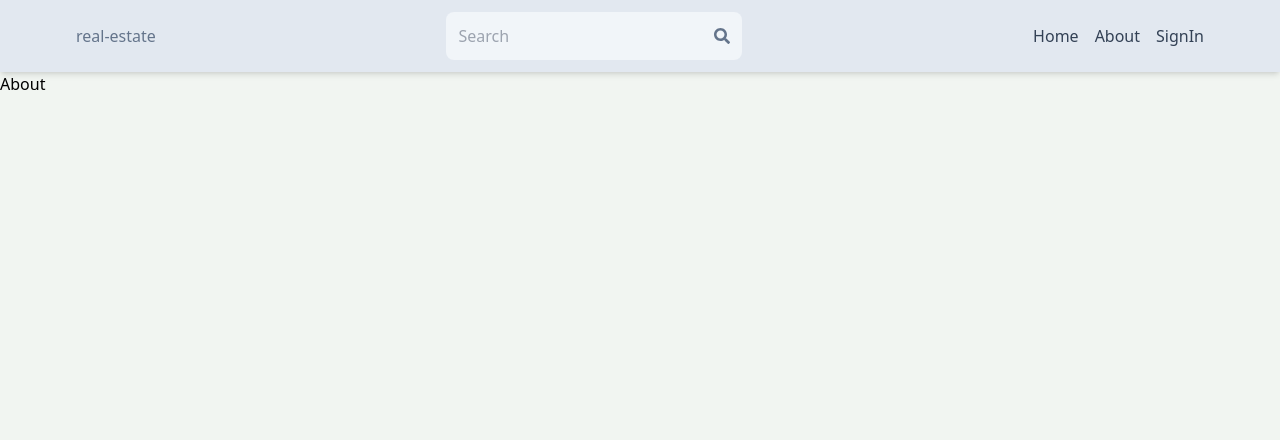
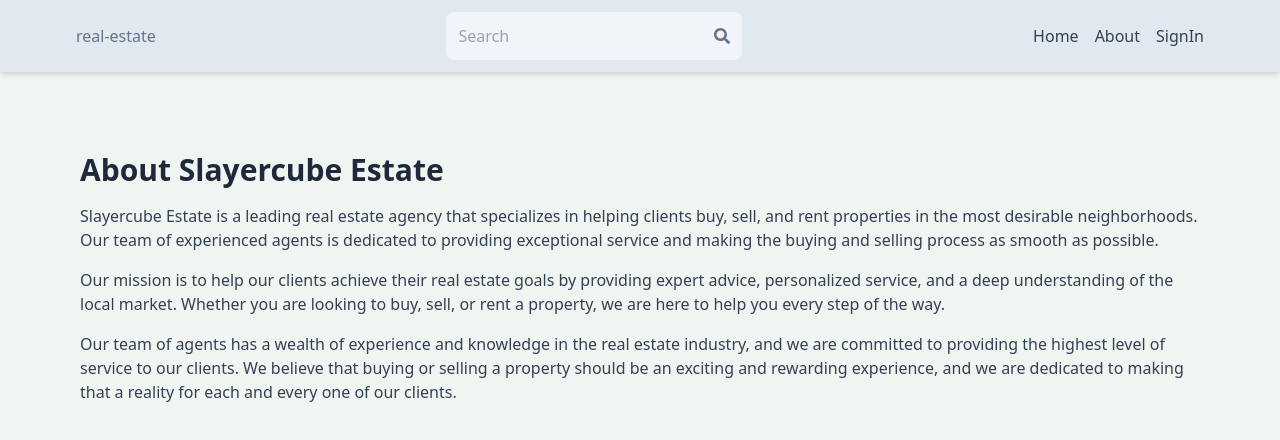
Before and after one commit to Slayercube/MERN_real_estate, a React (Vite) app in the folder client/: page /about in a window 1280 px wide. Shown: the top 440 px of the page. Built offline with nearby package versions, Linux system fonts and the light colour scheme; no server answers.

Commit message:
complete about page and done some fixes

```diff
--- a/client/index.html
+++ b/client/index.html
@@ -2,9 +2,9 @@
 <html lang="en">
   <head>
     <meta charset="UTF-8" />
-    <link rel="icon" type="image/svg+xml" href="/vite.svg" />
+    <link rel="icon" type="image/svg+xml" href="OIG1.svg" />
     <meta name="viewport" content="width=device-width, initial-scale=1.0" />
-    <title>Vite + React</title>
+    <title>Deepak</title>
   </head>
   <body>
     <div id="root"></div>
--- a/client/src/pages/About.jsx
+++ b/client/src/pages/About.jsx
@@ -1,8 +1,31 @@
-import React from 'react'
+import React from "react";
 
-const About = () => {
-    return (
-        <div>About</div>
-    )
+export default function About() {
+  return (
+    <div className="py-20 px-4 max-w-6xl mx-auto">
+      <h1 className="text-3xl font-bold mb-4 text-slate-800">
+        About Slayercube Estate
+      </h1>
+      <p className="mb-4 text-slate-700">
+        Slayercube Estate is a leading real estate agency that specializes in
+        helping clients buy, sell, and rent properties in the most desirable
+        neighborhoods. Our team of experienced agents is dedicated to providing
+        exceptional service and making the buying and selling process as smooth
+        as possible.
+      </p>
+      <p className="mb-4 text-slate-700">
+        Our mission is to help our clients achieve their real estate goals by
+        providing expert advice, personalized service, and a deep understanding
+        of the local market. Whether you are looking to buy, sell, or rent a
+        property, we are here to help you every step of the way.
+      </p>
+      <p className="mb-4 text-slate-700">
+        Our team of agents has a wealth of experience and knowledge in the real
+        estate industry, and we are committed to providing the highest level of
+        service to our clients. We believe that buying or selling a property
+        should be an exciting and rewarding experience, and we are dedicated to
+        making that a reality for each and every one of our clients.
+      </p>
+    </div>
+  );
 }
-export default About
```
Also changed, not shown: client/OIG1.svg (added), client/vite.svg (added).
